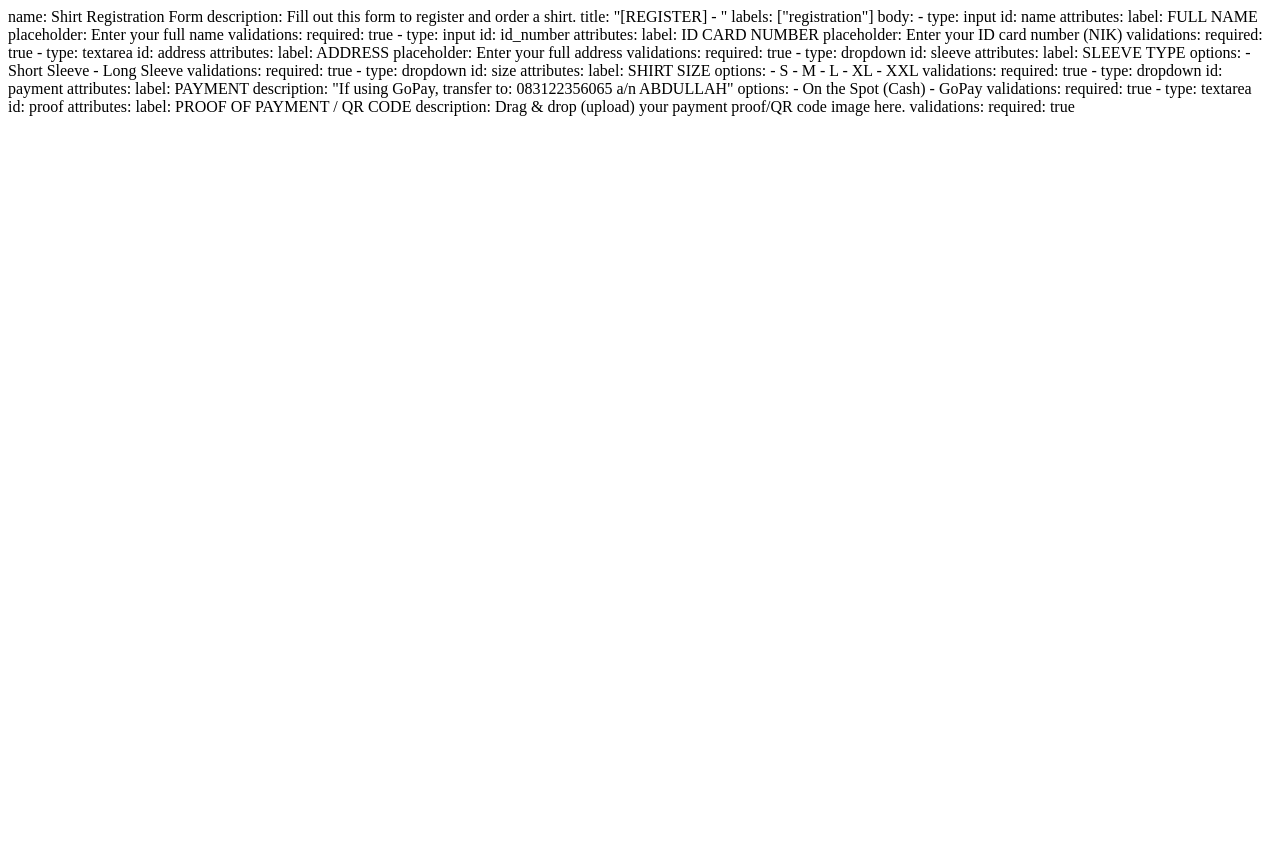
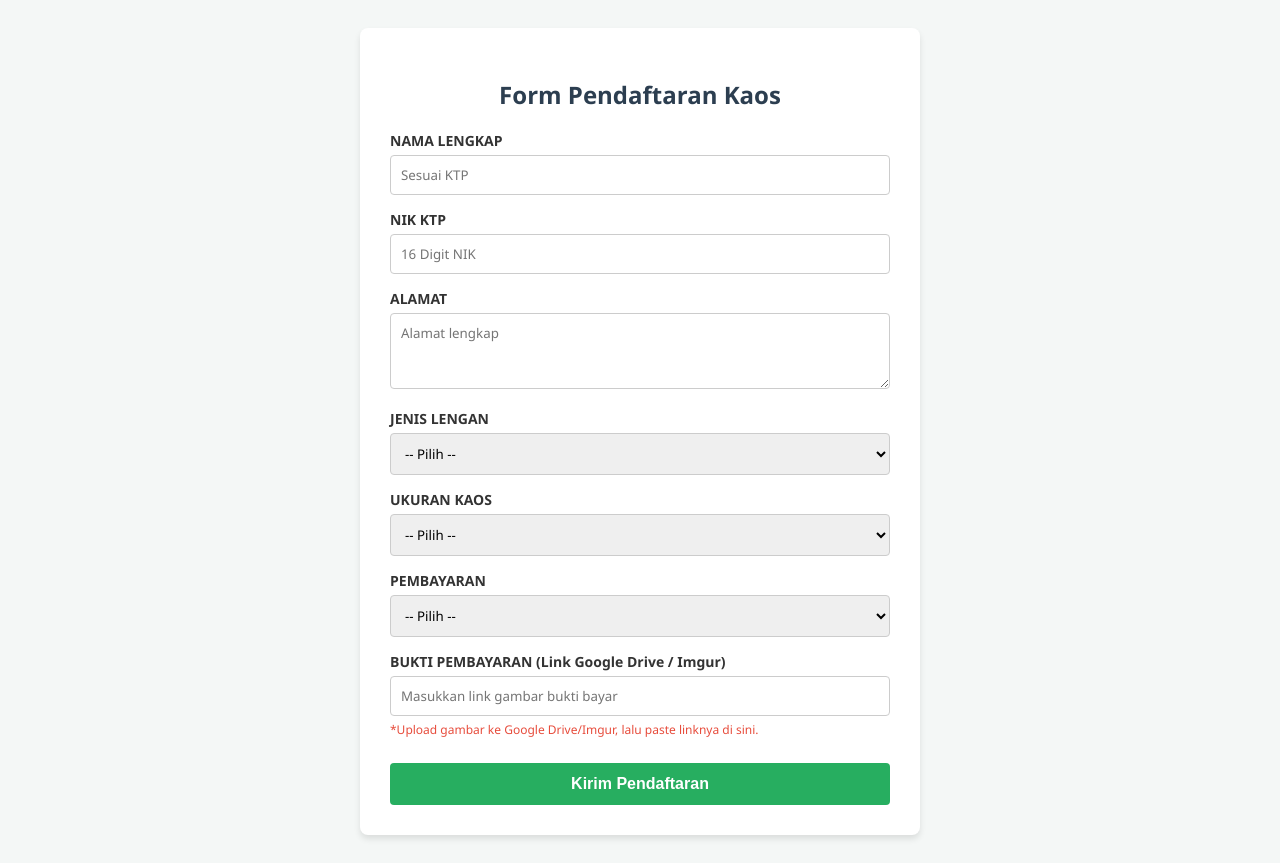
Before and after one commit to dpcgerkatinbanyuwangi-maker/PENDAFTARAN, a plain HTML site: page index.html in a window 1280 px wide. Before the commit the page ends 800 px from the top, so only its background shows below. Drawn offline with Linux system fonts and the light colour scheme.

Commit message:
Update index.html

```diff
--- a/index.html
+++ b/index.html
@@ -1,70 +1,113 @@
-name: Shirt Registration Form
-description: Fill out this form to register and order a shirt.
-title: "[REGISTER] - <Your Name>"
-labels: ["registration"]
-body:
-  - type: input
-    id: name
-    attributes:
-      label: FULL NAME
-      placeholder: Enter your full name
-    validations:
-      required: true
+<!DOCTYPE html>
+<html lang="id">
+<head>
+    <meta charset="UTF-8">
+    <meta name="viewport" content="width=device-width, initial-scale=1.0">
+    <title>Form Pendaftaran Kaos</title>
+    <style>
+        body { font-family: 'Segoe UI', Tahoma, Geneva, Verdana, sans-serif; background-color: #f4f7f6; color: #333; padding: 20px; }
+        .container { max-width: 500px; margin: 0 auto; background: #fff; padding: 30px; border-radius: 8px; box-shadow: 0 4px 6px rgba(0,0,0,0.1); }
+        h2 { text-align: center; margin-bottom: 20px; color: #2c3e50; }
+        .form-group { margin-bottom: 15px; }
+        label { display: block; font-weight: bold; margin-bottom: 5px; font-size: 14px; }
+        input[type="text"], textarea, select { width: 100%; padding: 10px; border: 1px solid #ccc; border-radius: 4px; box-sizing: border-box; font-family: inherit; }
+        .note { font-size: 12px; color: #e74c3c; margin-top: 5px; display: block; }
+        button { width: 100%; padding: 12px; background-color: #27ae60; border: none; color: white; font-size: 16px; font-weight: bold; border-radius: 4px; cursor: pointer; transition: 0.3s; margin-top: 10px; }
+        button:hover { background-color: #2ecc71; }
+        #message { margin-top: 15px; text-align: center; font-weight: bold; display: none; }
+    </style>
+</head>
+<body>
 
-  - type: input
-    id: id_number
-    attributes:
-      label: ID CARD NUMBER
-      placeholder: Enter your ID card number (NIK)
-    validations:
-      required: true
+<div class="container">
+    <h2>Form Pendaftaran Kaos</h2>
+    <form id="registrationForm">
+        <div class="form-group">
+            <label>NAMA LENGKAP</label>
+            <input type="text" id="nama" name="nama" required placeholder="Sesuai KTP">
+        </div>
 
-  - type: textarea
-    id: address
-    attributes:
-      label: ADDRESS
-      placeholder: Enter your full address
-    validations:
-      required: true
+        <div class="form-group">
+            <label>NIK KTP</label>
+            <input type="text" id="nik" name="nik" required placeholder="16 Digit NIK">
+        </div>
 
-  - type: dropdown
-    id: sleeve
-    attributes:
-      label: SLEEVE TYPE
-      options:
-        - Short Sleeve
-        - Long Sleeve
-    validations:
-      required: true
+        <div class="form-group">
+            <label>ALAMAT</label>
+            <textarea id="alamat" name="alamat" rows="3" required placeholder="Alamat lengkap"></textarea>
+        </div>
 
-  - type: dropdown
-    id: size
-    attributes:
-      label: SHIRT SIZE
-      options:
-        - S
-        - M
-        - L
-        - XL
-        - XXL
-    validations:
-      required: true
+        <div class="form-group">
+            <label>JENIS LENGAN</label>
+            <select id="lengan" name="lengan" required>
+                <option value="">-- Pilih --</option>
+                <option value="Pendek">Lengan Pendek</option>
+                <option value="Panjang">Lengan Panjang</option>
+            </select>
+        </div>
 
-  - type: dropdown
-    id: payment
-    attributes:
-      label: PAYMENT
-      description: "If using GoPay, transfer to: 083122356065 a/n ABDULLAH"
-      options:
-        - On the Spot (Cash)
-        - GoPay
-    validations:
-      required: true
+        <div class="form-group">
+            <label>UKURAN KAOS</label>
+            <select id="ukuran" name="ukuran" required>
+                <option value="">-- Pilih --</option>
+                <option value="S">S</option>
+                <option value="M">M</option>
+                <option value="L">L</option>
+                <option value="XL">XL</option>
+                <option value="XXL">XXL</option>
+            </select>
+        </div>
 
-  - type: textarea
-    id: proof
-    attributes:
-      label: PROOF OF PAYMENT / QR CODE
-      description: Drag & drop (upload) your payment proof/QR code image here.
-    validations:
-      required: true
+        <div class="form-group">
+            <label>PEMBAYARAN</label>
+            <select id="pembayaran" name="pembayaran" required>
+                <option value="">-- Pilih --</option>
+                <option value="Ditempat">Bayar di Tempat</option>
+                <option value="GoPay">GoPay (083122356065 a/n ABDULLAH)</option>
+            </select>
+        </div>
+
+        <div class="form-group">
+            <label>BUKTI PEMBAYARAN (Link Google Drive / Imgur)</label>
+            <input type="text" id="bukti" name="bukti" required placeholder="Masukkan link gambar bukti bayar">
+            <span class="note">*Upload gambar ke Google Drive/Imgur, lalu paste linknya di sini.</span>
+        </div>
+
+        <button type="submit" id="submitBtn">Kirim Pendaftaran</button>
+        <div id="message"></div>
+    </form>
+</div>
+
+<script>
+    // GANTI URL DI BAWAH DENGAN URL WEB APP GOOGLE SCRIPT ANDA
+    const scriptURL = 'https://script.google.com/macros/s/GANTI_DENGAN_URL_ANDA/exec';
+    const form = document.getElementById('registrationForm');
+    const message = document.getElementById('message');
+    const submitBtn = document.getElementById('submitBtn');
+
+    form.addEventListener('submit', e => {
+        e.preventDefault();
+        submitBtn.innerText = 'Mengirim...';
+        submitBtn.disabled = true;
+
+        fetch(scriptURL, { method: 'POST', body: new FormData(form) })
+            .then(response => {
+                message.style.display = 'block';
+                message.style.color = 'green';
+                message.innerText = 'Pendaftaran berhasil terkirim!';
+                form.reset();
+                submitBtn.innerText = 'Kirim Pendaftaran';
+                submitBtn.disabled = false;
+            })
+            .catch(error => {
+                message.style.display = 'block';
+                message.style.color = 'red';
+                message.innerText = 'Gagal mengirim data. Coba lagi.';
+                submitBtn.innerText = 'Kirim Pendaftaran';
+                submitBtn.disabled = false;
+            });
+    });
+</script>
+
+</body>
+</html>
```
